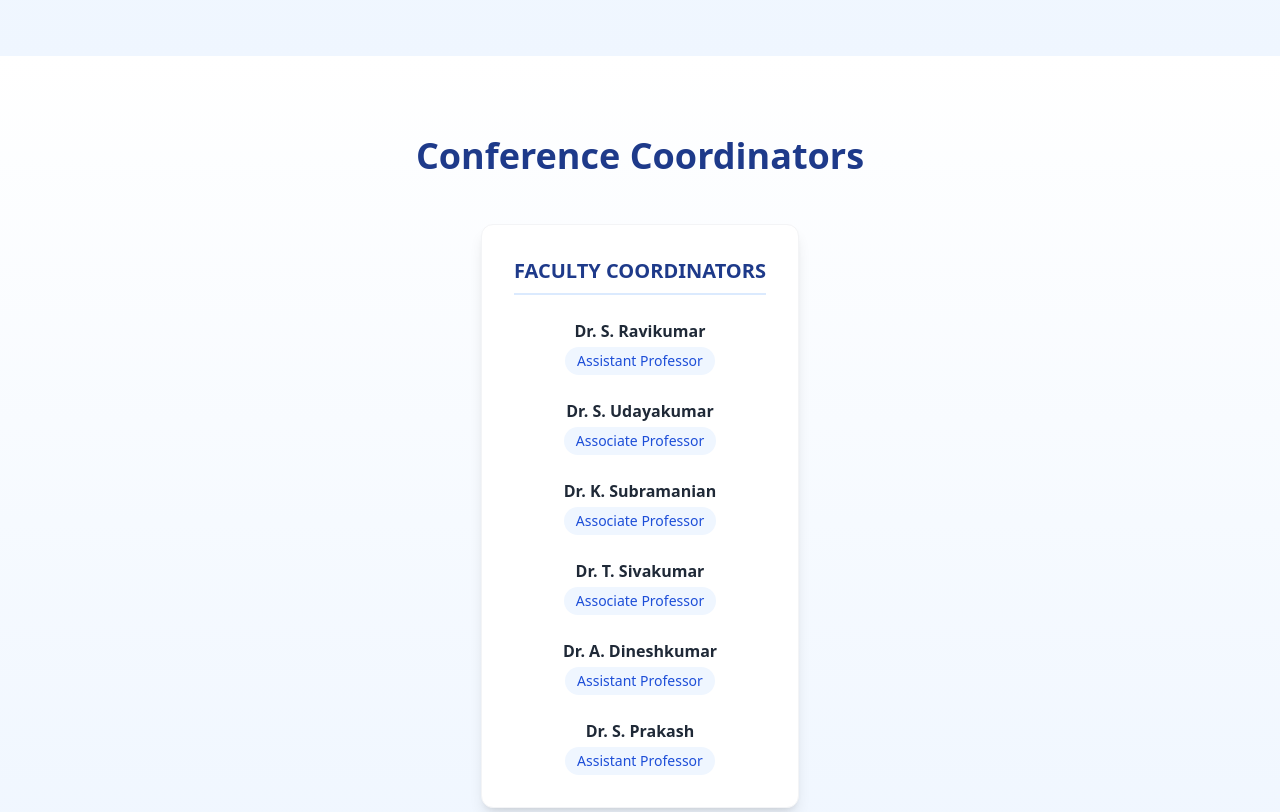
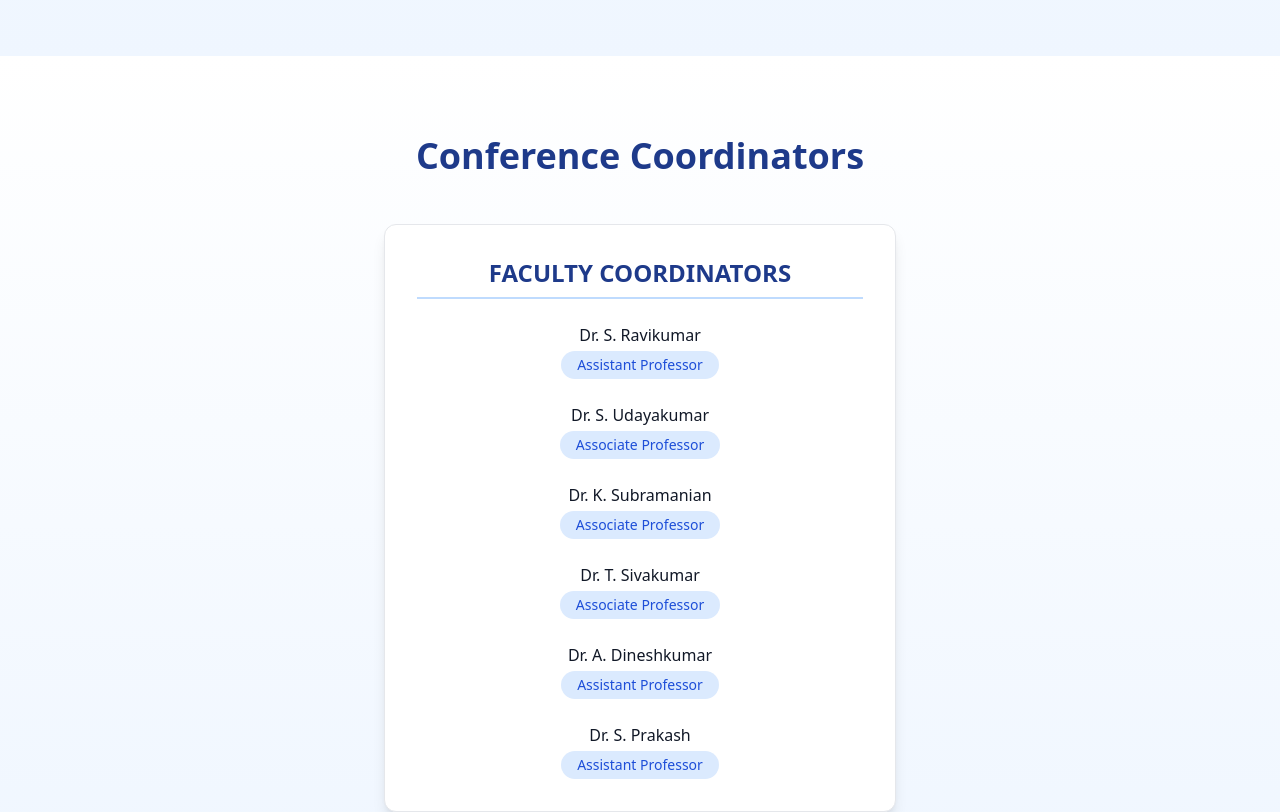
Before and after one commit to Aniks18/ICIRTAM-25, a Next.js app: page / in a window 1280 px wide. Shown: the part 6080-6892 px from the top of the page. Built offline with nearby package versions, Linux system fonts and the light colour scheme.

Commit message:
Update FacultyCoordinators.tsx

```diff
--- a/src/components/FacultyCoordinators.tsx
+++ b/src/components/FacultyCoordinators.tsx
@@ -11,28 +11,31 @@ const FacultyCoordinators = () => {
         { name: "Dr. S. Prakash", role: "Assistant Professor" }
       ]
     }
-  ]
+  ];
 
   return (
     <section className="py-20 bg-gradient-to-b from-white to-blue-50">
-      <div className="max-w-7xl mx-auto px-4">
-        <h2 className="text-4xl font-bold text-blue-900 text-center mb-12">Conference Coordinators</h2>
-        <div className="flex justify-center"> {/* Centering the card */}
+      <div className="max-w-6xl mx-auto px-6">
+        <h2 className="text-4xl font-bold text-blue-900 text-center mb-12">
+          Conference Coordinators
+        </h2>
+        <div className="flex justify-center">
           {coordinators.map((section, index) => (
-            <div key={index}
-              className="group bg-white rounded-xl p-8 shadow-lg hover:shadow-2xl
-              transition-all duration-300 hover:-translate-y-2 border border-gray-100
-              hover:bg-gradient-to-br hover:from-blue-50 hover:to-white"
+            <div
+              key={index}
+              className="group bg-white rounded-xl p-8 shadow-lg hover:shadow-2xl transition-all duration-300 hover:-translate-y-2 border border-gray-200 max-w-lg w-full"
             >
-              <h3 className="text-xl font-bold text-blue-900 mb-6 text-center
-                border-b-2 border-blue-100 pb-2 group-hover:border-blue-300">
+              <h3 className="text-2xl font-semibold text-blue-900 mb-6 text-center border-b-2 border-blue-200 pb-2 group-hover:border-blue-400">
                 {section.title}
               </h3>
               <div className="space-y-6">
                 {section.members.map((member, idx) => (
-                  <div key={idx} className="text-center transform transition-transform group-hover:scale-105">
-                    <p className="font-semibold text-gray-800 mb-1">{member.name}</p>
-                    <p className="text-blue-700 text-sm bg-blue-50 py-1 px-3 rounded-full inline-block">
+                  <div
+                    key={idx}
+                    className="text-center transform transition-transform group-hover:scale-105"
+                  >
+                    <p className="font-medium text-gray-900">{member.name}</p>
+                    <p className="text-blue-700 text-sm bg-blue-100 py-1 px-4 rounded-full inline-block mt-1">
                       {member.role}
                     </p>
                   </div>
@@ -43,7 +46,7 @@ const FacultyCoordinators = () => {
         </div>
       </div>
     </section>
-  )
-}
+  );
+};
 
-export default FacultyCoordinators
+export default FacultyCoordinators;
```
